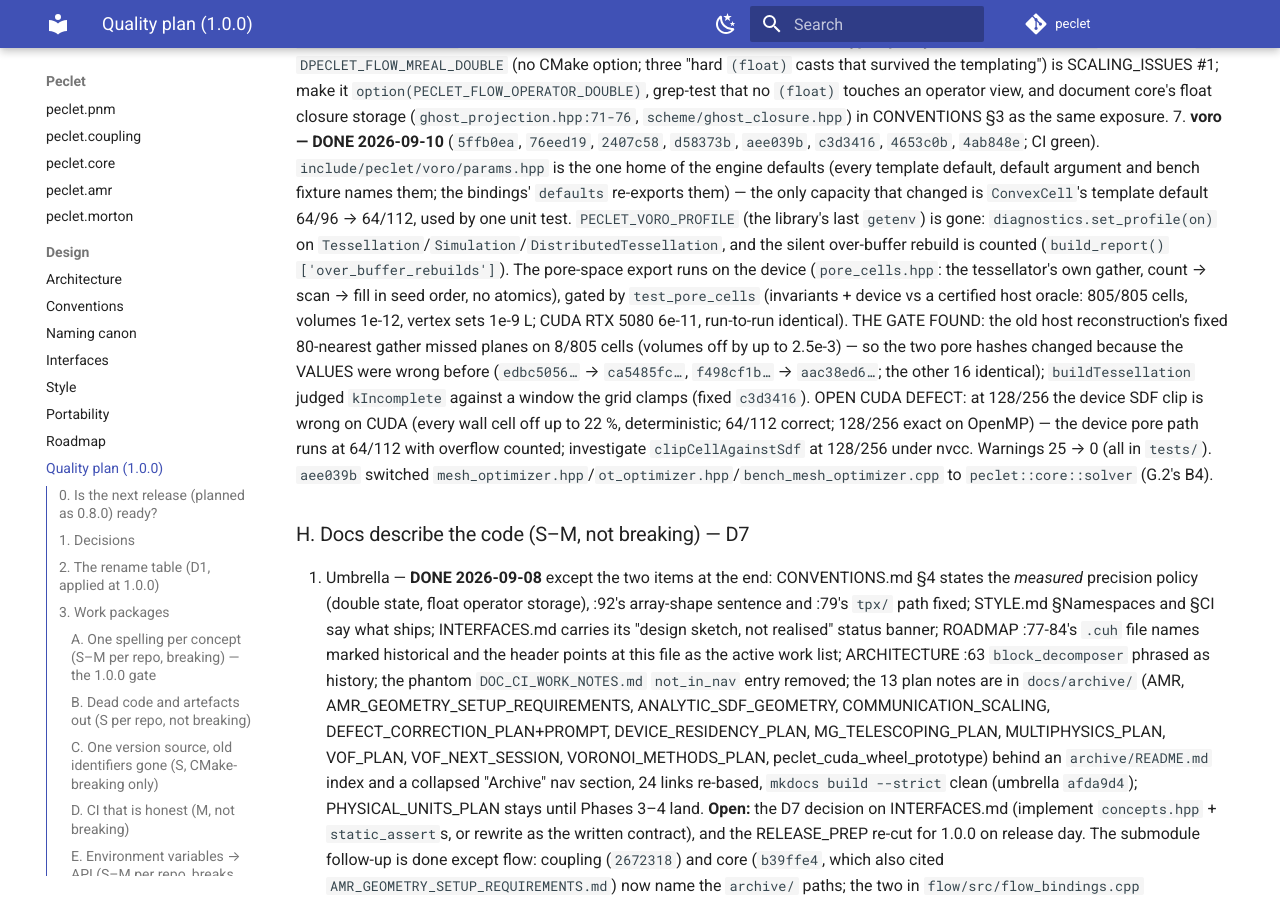
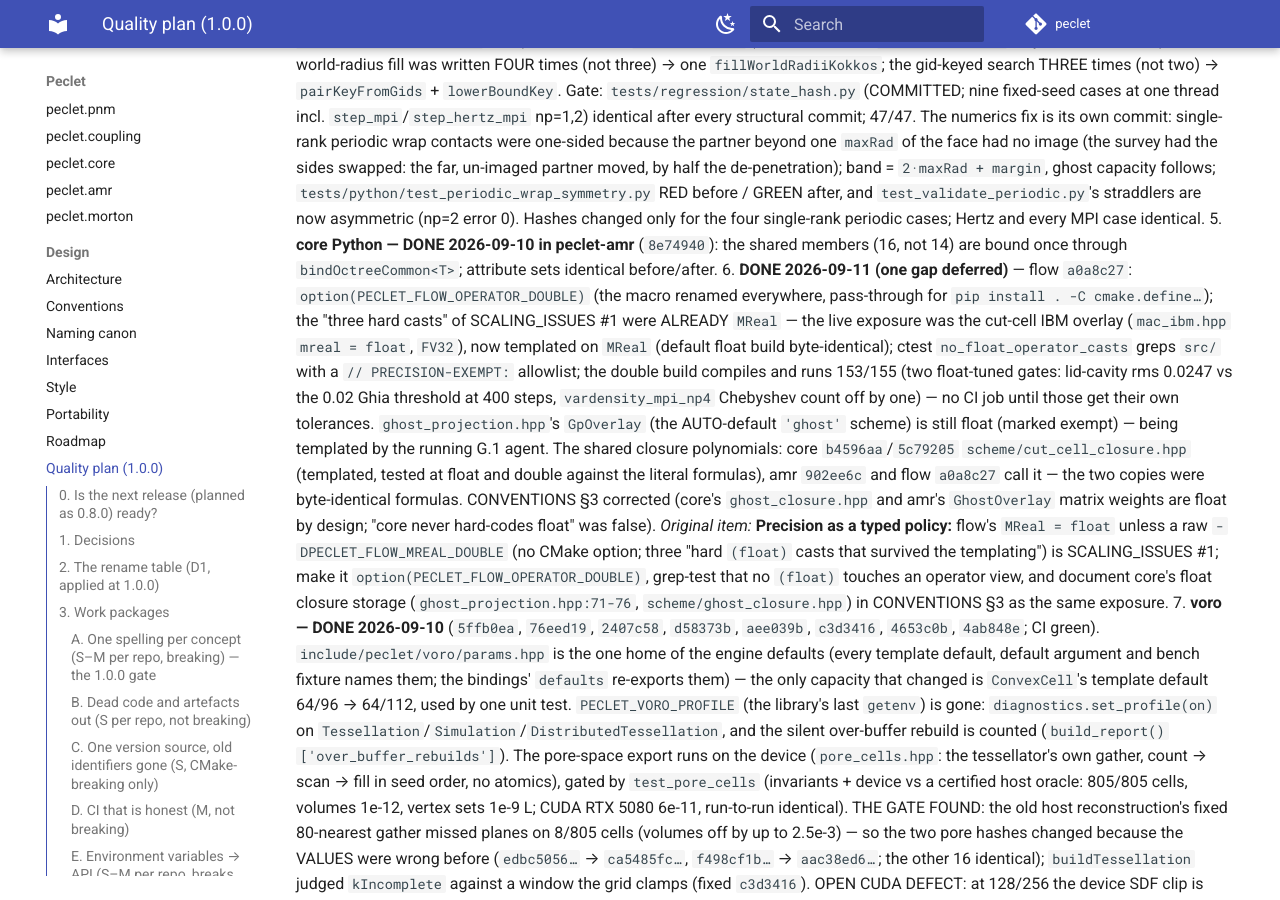
Before and after one commit to computational-chemical-engineering/peclet, an MkDocs documentation site: the page built from docs/QUALITY_PLAN.md, in a window 1280 px wide and 900 px high, scrolled down 12329 px. Built offline with MkDocs 1.6.1 and Material for MkDocs 9.7.7, drawn with Linux system fonts in a browser that asks for light colours; comment, search, counter and statistics services are not loaded; some of the changed text lies outside the part shown.

Commit message:
docs: flow's tuple signatures and the BC value-vs-type rule in NAMING §2 + CHANGELOG; QUALITY_PLAN G.1 (in progress) and G.6 (done) records
Co-Authored-By: Claude Fable 5.1 <noreply@anthropic.com>
Claude-Session: https://claude.ai/code/session_01Wqm2gbrbGKeKH8YVUHoTch

```diff
--- a/docs/QUALITY_PLAN.md
+++ b/docs/QUALITY_PLAN.md
@@ -399,7 +399,18 @@ dem row said counts stay methods — §1.2 wins, row fixed. Callers to update: c
 
 ### G. Structure (L, mostly not breaking)
 
-1. **`flow/src/flow_ibm.hpp` (11 802 lines, one class, 483 member functions, 221 data members)**
+1. **IN PROGRESS 2026-09-11.** DECIDED mechanism (survey 2026-09-10): NOT CRTP/mixins — every domain
+   touches the shared state (`e_/u_/C[]/sdf_/cField_/vofAdv_/mg_/distributed_`) and nvcc's extended-lambda
+   rule keeps the kernels in one `public:` region, so a dependent base would force `this->` on thousands
+   of lines and nothing stays byte-identical. Instead: declarations + state stay in `flow_ibm.hpp`,
+   definitions move verbatim as out-of-class `Solver<Grid>::` members into domain headers included at
+   its bottom. Landed (flow `eac5b07`, `a0a8c27`, `9f27439`, bit-exact on the committed hash gate +
+   regression + 155/155): `fillVelGhostsKeepOutflow` merged into `fillVelGhostsTo(…, doOutflow)` — the
+   ONE sibling merge that is bit-exact; `project()` (523 lines) → 5 stage members and `setSolidDevice`
+   (540) → 9; the `buildRhs`×5 / `addCsfRhs`×3 families are different arithmetic (different terms and
+   operand order) and are NOT merged; `hydroForceTorque`/`Reaction` compute different quantities and
+   stay. The header split itself is running (agent launched 2026-09-11).
+   *Original item:* **`flow/src/flow_ibm.hpp` (11 802 lines, one class, 483 member functions, 221 data members)**
    split by physics domain: single-phase core / scene + moving geometry / VoF / phase change /
    porous + closures / MPI state, as CRTP or mixin headers; `project()` (522 lines) and
    `setSolidDevice` (540) cut below ~150; the nine self-labelled "sibling" functions
@@ -514,7 +525,20 @@ dem row said counts stay methods — §1.2 wins, row fixed. Callers to update: c
    for the four single-rank periodic cases; Hertz and every MPI case identical.
 5. **core Python — DONE 2026-09-10 in peclet-amr** (`8e74940`): the shared members (16, not 14) are bound
    once through `bindOctreeCommon<T>`; attribute sets identical before/after.
-6. **Precision as a typed policy:** flow's `MReal = float` unless a raw `-DPECLET_FLOW_MREAL_DOUBLE`
+6. **DONE 2026-09-11 (one gap deferred)** — flow `a0a8c27`: `option(PECLET_FLOW_OPERATOR_DOUBLE)` (the macro
+   renamed everywhere, pass-through for `pip install . -C cmake.define…`); the "three hard casts" of
+   SCALING_ISSUES #1 were ALREADY `MReal` — the live exposure was the cut-cell IBM overlay (`mac_ibm.hpp`
+   `mreal = float`, `FV32`), now templated on `MReal` (default float build byte-identical); ctest
+   `no_float_operator_casts` greps `src/` with a `// PRECISION-EXEMPT:` allowlist; the double build
+   compiles and runs 153/155 (two float-tuned gates: lid-cavity rms 0.0247 vs the 0.02 Ghia threshold at
+   400 steps, `vardensity_mpi_np4` Chebyshev count off by one) — no CI job until those get their own
+   tolerances. `ghost_projection.hpp`'s `GpOverlay` (the AUTO-default `'ghost'` scheme) is still float
+   (marked exempt) — being templated by the running G.1 agent. The shared closure polynomials: core
+   `b4596aa`/`5c79205` `scheme/cut_cell_closure.hpp` (templated, tested at float and double against the
+   literal formulas), amr `902ee6c` and flow `a0a8c27` call it — the two copies were byte-identical
+   formulas. CONVENTIONS §3 corrected (core's `ghost_closure.hpp` and amr's `GhostOverlay` matrix weights
+   are float by design; "core never hard-codes float" was false).
+   *Original item:* **Precision as a typed policy:** flow's `MReal = float` unless a raw `-DPECLET_FLOW_MREAL_DOUBLE`
    (no CMake option; three "hard `(float)` casts that survived the templating") is
    SCALING_ISSUES #1; make it `option(PECLET_FLOW_OPERATOR_DOUBLE)`, grep-test that no `(float)`
    touches an operator view, and document core's float closure storage
```
Also changed, not shown: CHANGELOG.md (+10 -1 lines), docs/NAMING.md (+2 -1 lines).
